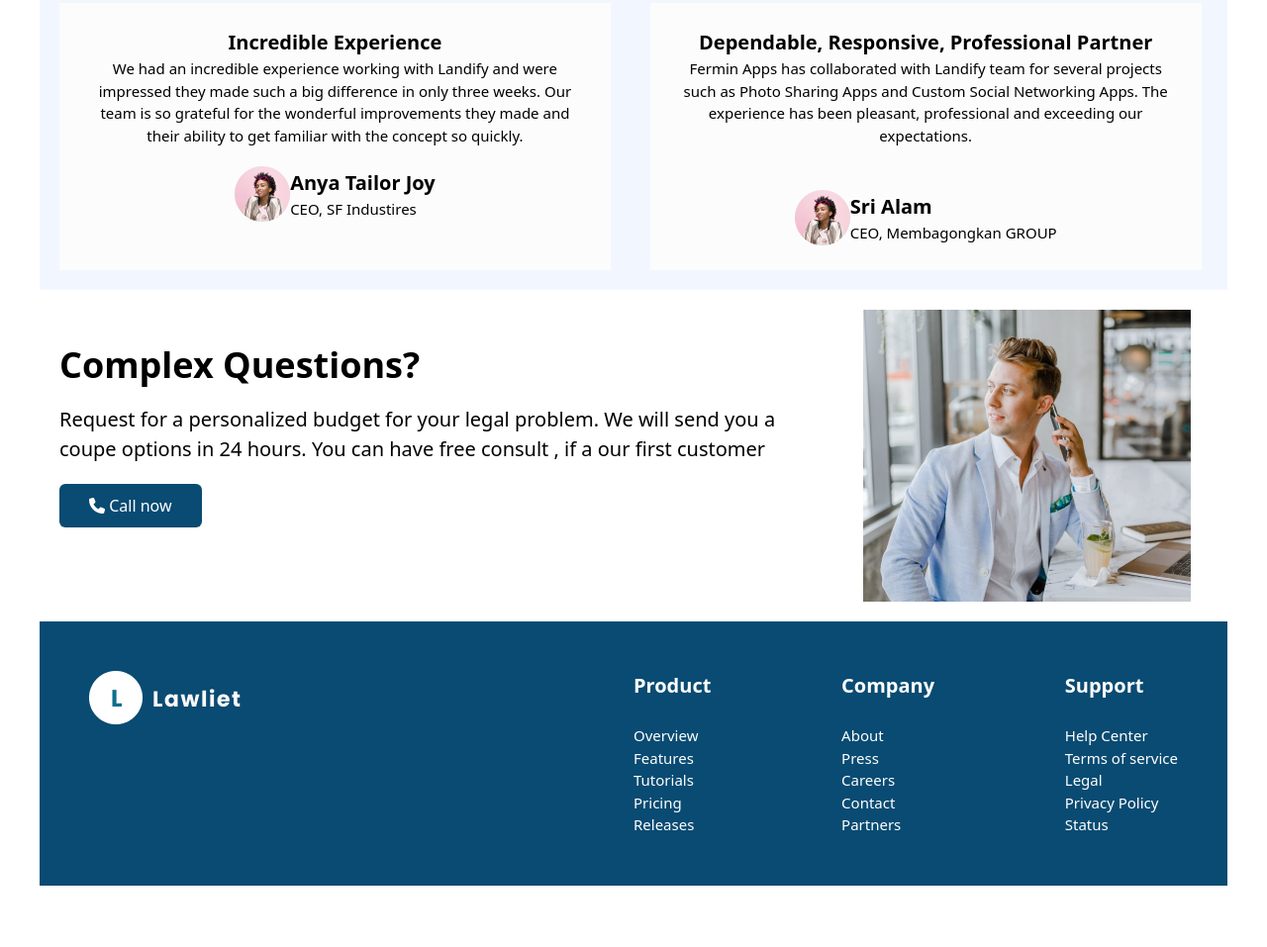
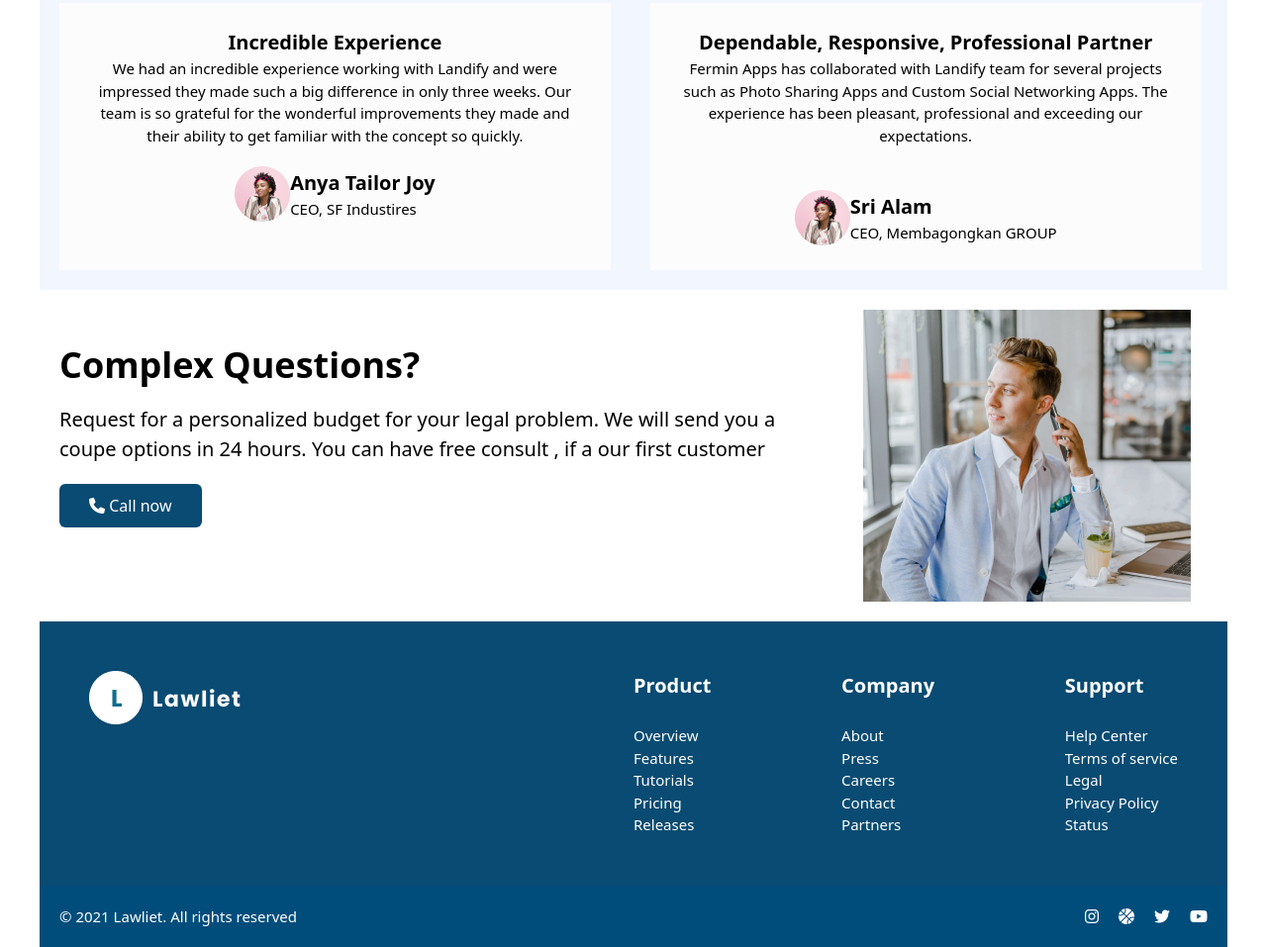
Before and after one commit to aqdodovirshod/HW2_git, a website: page src/index.html in a window 1280 px wide. Shown: the part 2036-2993 px from the top of the page at 99% size. Before the commit the page ends 2931 px from the top, so only its background shows below. Drawn offline with Linux system fonts and the light colour scheme.

Commit message:
Add Footer

```diff
--- a/src/index.html
+++ b/src/index.html
@@ -225,7 +225,15 @@
 
         </section>
 
-
+        <footer class="flex justify-between items-center max-w-[1200px] m-auto p-[20px] bg-[#004D7B] text-white">
+            <p class="text-[15px]">© 2021 Lawliet. All rights reserved</p>
+            <div class="flex gap-[20px]">
+                <i class="fa-brands fa-instagram"></i>
+                <i class="fa-solid fa-basketball"></i>
+                <i class="fa-brands fa-twitter"></i>
+                <i class="fa-brands fa-youtube"></i>
+            </div>
+        </footer>
 
 
 
```
Also changed, not shown: src/output.css.
